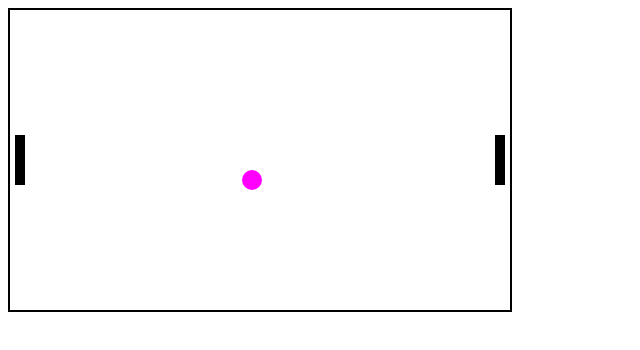
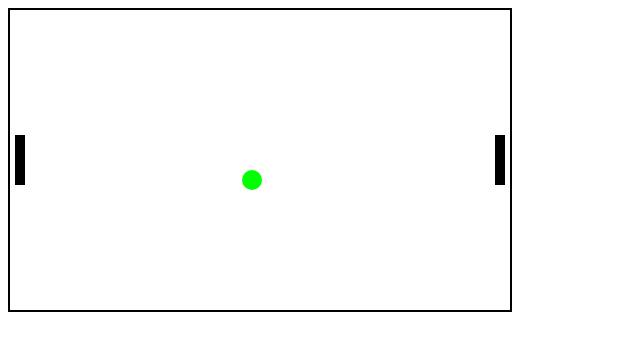
Before and after one commit to BriannaD/BriannaD.github.io, a plain HTML site: page index.html in a window 1280 px wide. Shown: the full height of the page, 0-640 px from the left. Drawn offline with Linux system fonts and the light colour scheme.

Commit message:
Update index.html

```diff
--- a/index.html
+++ b/index.html
@@ -13,7 +13,7 @@
       var BALL_RADIUS = 10;
 
       // Color of the ball
-      var BALL_COLOR = "#ff00ff";
+      var BALL_COLOR = "#00ff00";
 
       // The x and y position of the ball. Start in the center
       var ballX = CANVAS_WIDTH / 2;
```
